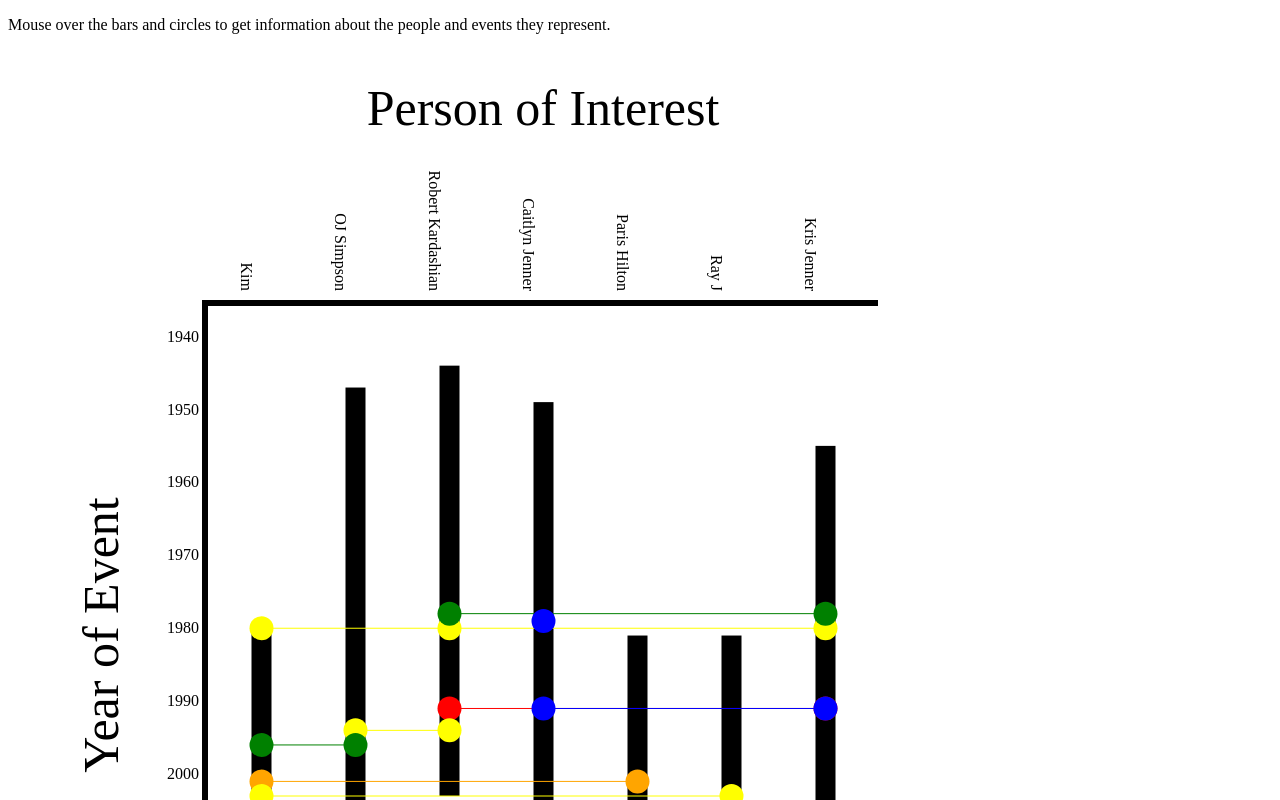
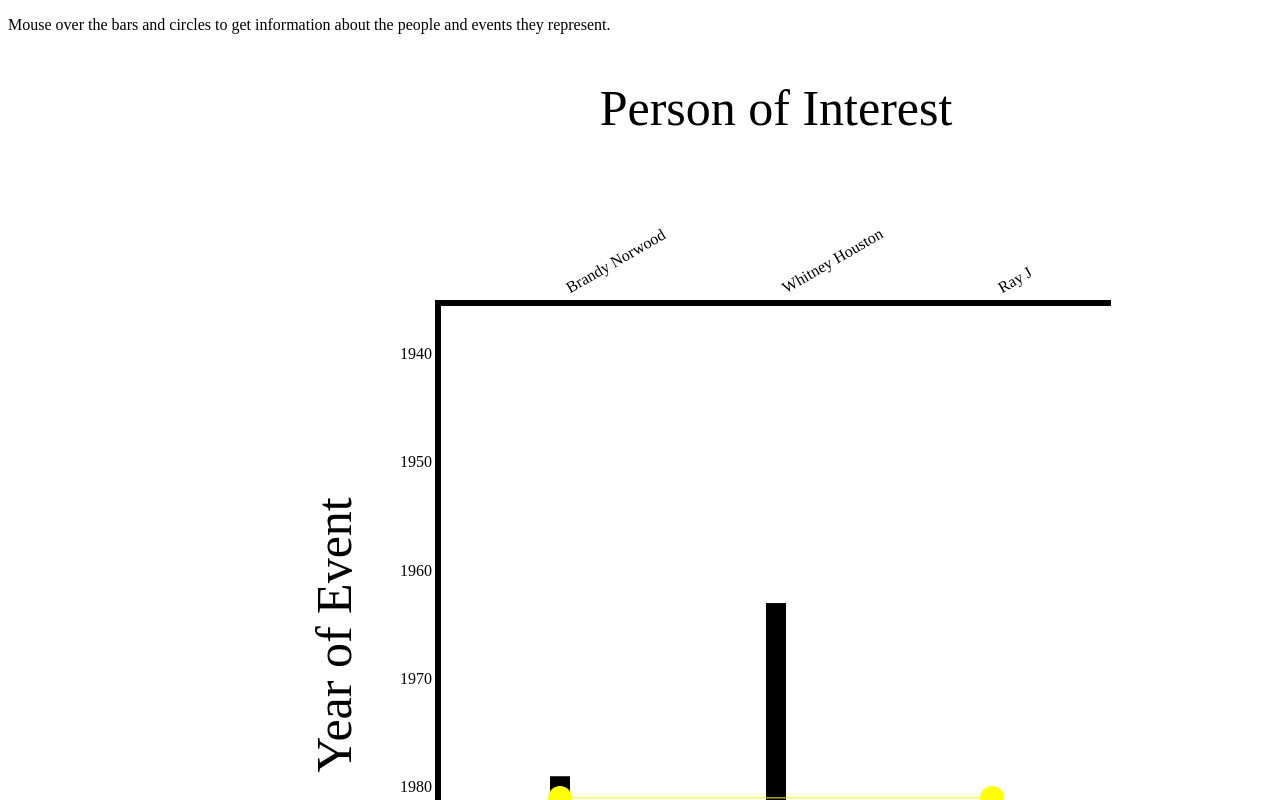
Before and after one commit to yabberyabber/wky-is-kim-k-famous, a website with bundled scripts: page index.html in a window 1280 px wide. Shown: the top 800 px of the page. Built offline with nearby package versions, Linux system fonts and the light colour scheme.

Commit message:
Added ability to switch between two datasets

```diff
--- a/index.html
+++ b/index.html
@@ -13,9 +13,15 @@
     </head>
 
     <body>
-        <script src="js/dataset.js"></script>
+        <script src="js/kim-k-dataset.js"></script>
+        <script src="js/brandy-dataset.js"></script>
         <script src="js/scripts.js"></script>
         <script src="js/util.js"></script>
         <p>Mouse over the bars and circles to get information about the people and events they represent.</p>
+        Select a dataset:
+        <select id="dataset-select">
+            <option value="brandy">Brandy Norwood</option>
+            <option value="kim">Kim Kardashian</option>
+        </select>
     </body>
 </html>
--- /dev/null
+++ b/js/brandy-dataset.js
@@ -0,0 +1,32 @@
+var brandy = {
+    people: [
+        {
+            'name': 'Brandy Norwood',
+            'born': 1979,
+            'summary': 'Brandy Norwood is a music celebrity for some reason'
+        },
+        {
+            'name': 'Whitney Houston',
+            'born': 1963,
+            'died': 2012,
+            'summary': 'American singer, actress, producer, and model.  Houston is one of the best selling music artists of all time'
+        },
+        {
+            'name': 'Ray J',
+            'born': 1981,
+            'summary': 'American Hip Hop artist who made a sex tape with Kim K'
+        }
+    ],
+    relations: [
+        {
+            'date': 1981,
+            'parties': [
+                'Brandy Norwood', 'Ray J'
+            ],
+            'name': 'Ray J is Brandy Norwood\'s older sister'
+        }
+    ]
+};
+
+var datasets = datasets || {};
+datasets.brandy = brandy;
--- a/js/dataset.js
+++ b/js/kim-k-dataset.js
@@ -1,4 +1,4 @@
-var dataset = {
+var kim = {
     people: [
         {
             'name': 'Kim',
@@ -56,7 +56,7 @@
             'name': 'Kris Jenner and Robert Kardashian divorce but remain friends'
         },
         {
-            'date': 1991,
+            'date': 1991.2,
             'parties': [ 'Kris Jenner', 'Caitlyn Jenner' ],
             'name': 'Kris Jenner and Cairlyn (at the time Bruce) Jenner marry 1 month after divorce'
         },
@@ -97,3 +97,6 @@
         }
     ]
 };
+
+var datasets = datasets || {};
+datasets.kim = kim;
--- a/js/scripts.js
+++ b/js/scripts.js
@@ -1,4 +1,4 @@
-var Chart = function( width, height, data ) {
+var Chart = function( width, height ) {
     if ( width === undefined )
         width = 400;
     if ( height === undefined )
@@ -25,15 +25,9 @@
                      .scale( timeScale )
                      .tickFormat( d3.format( "   0" ) )
                      .orient( 'left' );
-
-    var personScale = d3.scale.ordinal()
-                        .domain( data.people.map( function( person ) {
-                           return person.name;
-                        } ) )
-                        .rangeRoundBands( [ 0, width ], 0.1 );
-    var personAxis = d3.svg.axis()
-                       .scale( personScale )
-                       .orient( 'bottom' );
+    chart.append( "g" )
+        .attr( 'class', 'time_axis' )
+        .call( timeAxis );
     chart.append( 'text' )
         .attr( 'x',  - width / 2 )
         .attr( 'y', 10 - margin.left / 2 )
@@ -43,6 +37,19 @@
         .attr( 'transform', 'rotate(-90)' )
         .text( 'Year of Event' );
 
+    var personScale = d3.scale.ordinal()
+                        .domain( [ 'No one has loaded yet :(' ] )
+                        .rangeRoundBands( [ 0, width ], 0.1 );
+    var personAxis = d3.svg.axis()
+                       .scale( personScale )
+                       .orient( 'bottom' );
+    chart.append( "g" )
+            .attr( 'class', 'person_axis' )
+            .call( personAxis )
+         .selectAll( "text" )
+            .attr( "transform", "rotate(90)" )
+            .style( 'text-anchor', 'end' )
+            .attr( 'x', -9 );
     chart.append( 'text' )
         .attr( 'x', width / 2 )
         .attr( 'y', 75 - margin.top )
@@ -51,48 +58,54 @@
         .attr( 'class', 'xAxisLabel' )
         .text( 'Person of Interest' );
 
-    chart.append( "g" )
-        .attr( 'class', 'time axis' )
-        .call( timeAxis );
-    chart.append( "g" )
-            .attr( 'class', 'person axis' )
-            .call( personAxis )
-         .selectAll( "text" )
-            .attr( "transform", "rotate(90)" )
-            .style( 'text-anchor', 'end' )
-            .attr( 'x', -9 );
-
     var personTip = d3.tip()
         .attr( 'class', 'd3-tip' )
         .html( function( person ) {
             return person.summary;
         });
 
+    this.updateData = function( dataset ) {
+        personScale.domain( dataset.people.map(
+                                function( person ) {
+                                    return person.name;
+                                } ) )
+                   .rangeRoundBands( [ 0, width ], 0.1 );
+        chart.select( ".person_axis" )
+             .call( personAxis )
+             .selectAll( "text" )
+                .attr( "transform", "rotate(-30)" )
+                .style( 'text-anchor', 'start' )
+                .attr( 'x', 12 )
+                .attr( 'y', -12 );
+
         var people = chart.selectAll( "rect.person" )
-        .data( data.people )
-        .enter()
+            .data( dataset.people );
+        var personBarXFunction = function( person ) {
+            return personScale( person.name ) + personScale.rangeBand() / 2 - 10;
+        };
+        var personBarYFunction = function( person ) {
+            return timeScale( person.born );
+        };
+        var personBarHeightFunction = function( person ) {
+            return timeScale( person.died || time.end ) - timeScale( person.born );
+        };
+        people.enter()
                 .append( 'rect' )
                 .attr( 'class', 'person' )
-            .attr( 'x',
-                   function( person ) {
-                       console.log(person.name);
-                       return personScale( person.name ) +
-                              personScale.rangeBand() / 2 - 10;
-                   } )
-            .attr( 'y',
-                   function( person ) {
-                       return timeScale( person.born );
-                   } )
-            .attr( 'height',
-                   function( person ) {
-                       return timeScale( person.died || time.end ) - timeScale( person.born );
-                   } )
-            .attr( 'width', min( personScale.rangeBand(),
-                                 20 ) )
+                .attr( 'x', personBarXFunction )
+                .attr( 'y', personBarYFunction )
+                .attr( 'height', personBarHeightFunction )
+                .attr( 'width', min( personScale.rangeBand(), 20 ) )
                 .on( 'mouseenter', personTip.show )
                 .on( 'mouseout', personTip.hide );
-
+        people.exit().remove();
         people.call( personTip );
+        people.transition()
+            .duration( 500 )
+            .attr( 'x', personBarXFunction )
+            .attr( 'y', personBarYFunction )
+            .attr( 'height', personBarHeightFunction )
+            .attr( 'width', min( personScale.rangeBand(), 20 ) );
 
         var getRelColor = function( idx ) {
             var colors = [ 'yellow', 'green', 'red', 'blue', 'orange' ];
@@ -106,56 +119,85 @@
             });
 
         var relations = chart.selectAll( "g.relation" )
-        .data( data.relations ).enter()
-        .append( 'g' )
-        .attr( 'class', 'relation' )
-        .attr( 'transform',
-                function( rel ) {
+            .data( dataset.relations );
+        var relationTransformFunction = function( rel ) {
             return 'translate(' +
                    personScale.rangeBand() / 2 + ', ' +
                    timeScale( rel.date ) + ')';
-        } );
+        };
+        relations.enter()
+            .append( 'g' )
+            .attr( 'class', 'relation' )
+            .attr( 'transform', relationTransformFunction );
+        relations.transition().attr( 'transform', relationTransformFunction );
+        relations.exit().remove();
+
         var relCircles = relations.selectAll( "circle.relPerson" )
             .data( function( rel, i ) {
                 return rel.parties.map( function( party ) {
                     return { party: party, idx: i, rel: rel };
                 } );
-        } )
-        .enter()
+            } );
+        var relCirclesCXFunction = function( rel ) {
+            return personScale( rel.party );
+        };
+        var relCirclesFillFunction = function( rel ) {
+            return getRelColor( rel.idx );
+        };
+        relCircles.enter()
             .append( 'circle' )
                 .attr( 'class', 'relPerson' )
-            .attr( 'cx', function( party ) {
-                            return personScale( party.party );
-            } )
+                .attr( 'cx', relCirclesCXFunction )
                 .attr( 'r', 12 )
-            .attr( 'fill', function( rel ) {
-               return getRelColor( rel.idx );
-            } )
+                .attr( 'fill', relCirclesFillFunction )
                 .on( 'mouseover', relTip.show )
                 .on( 'mouseout', relTip.hide );
         relCircles.call( relTip );
+        relCircles.transition().delay( 500 )
+            .attr( 'cx', relCirclesCXFunction )
+            .attr( 'fill', relCirclesFillFunction );
+        relCircles.exit().remove();
 
-    relations.selectAll( 'line.relHorizontal' )
+        var relLines = relations.selectAll( 'line.relHorizontal' )
             .data( function( rel, i ) {
                 return [ { parties: rel.parties,
                            idx: i } ];
-        } )
-        .enter()
+            } );
+        var relLinesX1Function = function( rel ) {
+            return Math.min.apply( null, rel.parties.map( personScale ) );
+        };
+        var relLinesX2Function = function( rel ) {
+            return Math.max.apply( null, rel.parties.map( personScale ) );
+        };
+        var relLinesStrokeColorFunction = function( rel ) {
+            return getRelColor( rel.idx );
+        };
+        relLines.enter()
             .append( 'line' )
-            .style( 'stroke', function( rel ) {
-               return getRelColor( rel.idx );
-            } )
-            .attr( 'x1', function( rel ) {
-                return Math.min.apply( null,
-                                       rel.parties.map( personScale ) );
-            } )
-            .attr( 'x2', function( rel ) {
-                return Math.max.apply( null,
-                                       rel.parties.map( personScale ) );
-            } );
+                .style( 'stroke', relLinesStrokeColorFunction )
+                .attr( 'x1', relLinesX1Function )
+                .attr( 'x2', relLinesX2Function );
+        relLines.transition().delay( 500 )
+            .style( 'stroke', relLinesStrokeColorFunction )
+            .attr( 'x1', relLinesX1Function )
+            .attr( 'x2', relLinesX2Function );
+        relLines.exit().remove();
+        return this;
+    };
+    this.chart = chart;
+
+    return this;
 };
 
 var chart;
 $(document).ready(function() {
-    chart = new Chart( 900, 900, dataset );
+    chart = new Chart( 900, 1200 )
+        .updateData( brandy );
+
+    d3.select( "#dataset-select" )
+        .on( 'change', function() {
+            var selection = d3.select( this ).property( 'value' );
+            console.log( selection );
+            chart.updateData( datasets[ selection ] );
+        } );
 });
```
Lines whose indentation alone changed are shown as unchanged.
